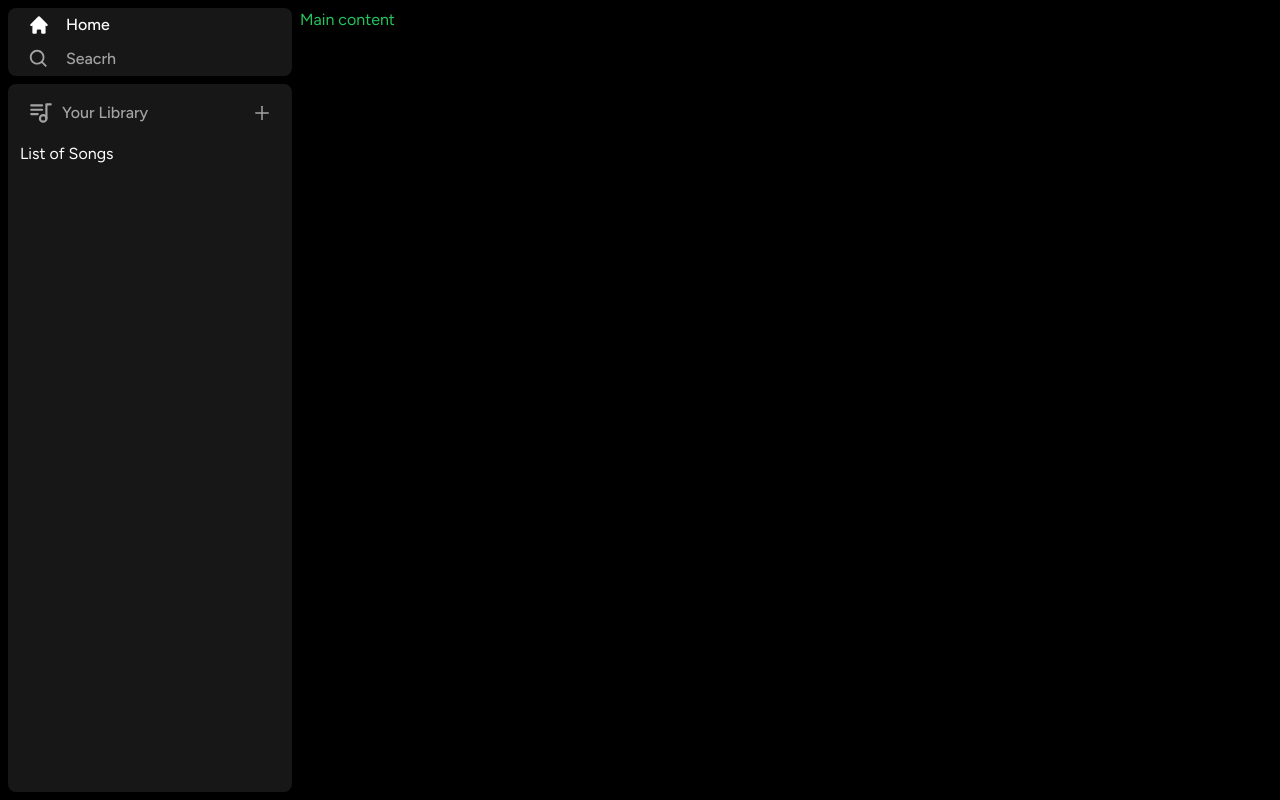
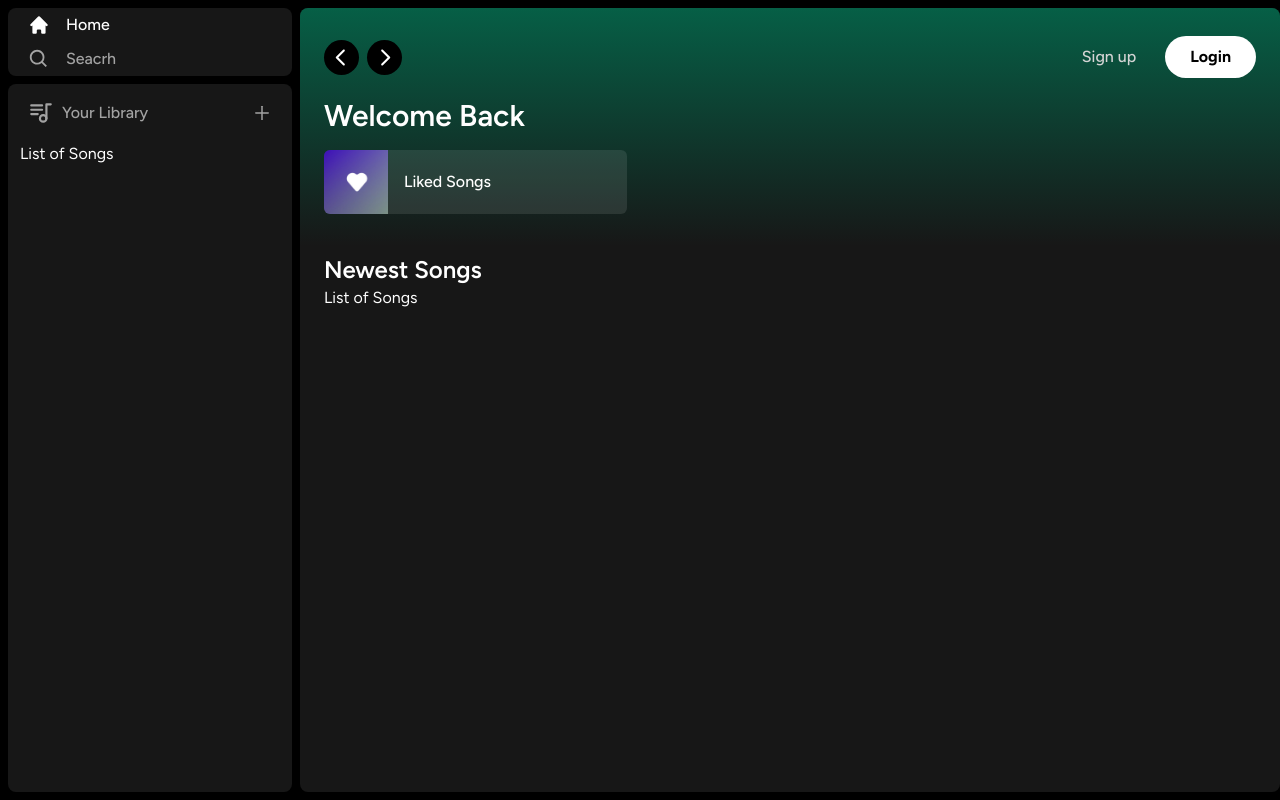
Before and after one commit to Rio-awsm/spotify-clone-2.0--advance, a Next.js app: page / in a window 1280 px wide. Built offline with nearby package versions, Linux system fonts and the light colour scheme.

Commit message:
complete layout done

```diff
--- a/app/(site)/page.tsx
+++ b/app/(site)/page.tsx
@@ -1,8 +1,46 @@
+import Header from "@/components/Header";
+import ListItem from "@/components/ListItem";
 
 export default function Home() {
   return (
-    <div className="text-green-500">
-      Main content
+    <div
+      className="bg-neutral-900
+    rounded-lg
+    h-full
+    w-full overflow-hidden overflow-y-auto"
+    >
+      <Header>
+        <div className="mb-2">
+          <h1
+            className="
+            text-white
+              text-3xl
+              font-semibold
+            "
+          >
+            Welcome Back
+          </h1>
+          <div
+            className="grid
+              grid-cols-1
+              sm:grid-cols-2
+              xl:grid-cols-3
+              2xl:grid-cols-4
+              gap-3
+              mt-4"
+          >
+            <ListItem image="/images/liked.png" name={"Liked Songs"} href={"liked"} />
+          </div>
+        </div>
+      </Header>
+      <div className="mt-2 mb-7 px-6">
+       <div className="flex justify-between items-center">
+        <h1 className="text-white text-2xl font-semibold">Newest Songs</h1>
+       </div>
+       <div>
+        List of Songs
+       </div>
       </div>
-  )
+    </div>
+  );
 }
--- /dev/null
+++ b/components/Button.tsx
@@ -0,0 +1,40 @@
+import { forwardRef } from "react";
+import { twMerge } from "tailwind-merge";
+
+interface ButtonProps extends React.ButtonHTMLAttributes<HTMLButtonElement> {}
+
+const Button = forwardRef<HTMLButtonElement, ButtonProps>(
+  ({ className, children, disabled, type = "button", ...props }, ref) => {
+    return (
+      <button
+        type={type}
+        className={twMerge(
+          `w-full
+            rounded-full
+            bg-green-500
+            border
+            border-transparent
+            px-3
+            py-3
+            disabled:cursor-not-allowed
+            disabled:opacity-50
+            text-black
+            font-bold
+            hover:opacity-75
+            transition`,
+          disabled && "opacity-75 cursor-not-allowed",
+          className
+        )}
+        disabled={disabled}
+        ref={ref}
+        {...props}
+      >
+        {children}
+      </button>
+    );
+  }
+);
+
+Button.displayName = "Button";
+
+export default Button;
--- /dev/null
+++ b/components/Header.tsx
@@ -0,0 +1,115 @@
+"use client";
+import { useRouter } from "next/navigation";
+import { twMerge } from "tailwind-merge";
+import { RxCaretLeft, RxCaretRight } from "react-icons/rx";
+import { HiHome } from "react-icons/hi";
+import { BiSearch } from "react-icons/bi";
+import Button from "./Button";
+
+interface HeaderProps {
+  children: React.ReactNode;
+  className?: string;
+}
+
+const Header: React.FC<HeaderProps> = ({ children, className }) => {
+  const router = useRouter();
+
+  const handleLogout = () => {
+    //logout feature
+  };
+  return (
+    <div
+      className={twMerge(
+        `h-fit bg-gradient-to-b from-emerald-800 p-6`,
+        className
+      )}
+    >
+      <div className="w-full mb-4 flex items-center justify-between">
+        <div className="hidden md:flex gap-x-2 items-center">
+          <button
+            onClick={() => router.back()}
+            className="rounded-full
+              bg-black
+              flex
+              items-center
+              justify-center
+              cursor-pointer
+              hover:opacity-75
+              transition"
+          >
+            <RxCaretLeft size={35} className="text-white" />
+          </button>
+          <button
+            onClick={() => router.forward()}
+            className="rounded-full
+              bg-black
+              flex
+              items-center
+              justify-center
+              cursor-pointer
+              hover:opacity-75
+              transition"
+          >
+            <RxCaretRight size={35} className="text-white" />
+          </button>
+        </div>
+        <div className="flex md:hidden gap-x-2 items-center">
+          <button
+            onClick={() => router.push("/")}
+            className="
+              rounded-full
+              p-2
+              bg-white
+              flex
+              items-center
+              justify-center
+              cursor-pointer
+              hover:opacity-75
+              transition
+            "
+          >
+            <HiHome className="text-black" size={20} />
+          </button>
+          <button
+            onClick={() => router.push("/search")}
+            className="
+              rounded-full
+              p-2
+              bg-white
+              flex
+              items-center
+              justify-center
+              cursor-pointer
+              hover:opacity-75
+              transition
+            "
+          >
+            <BiSearch className="text-black" size={20} />
+          </button>
+        </div>
+        <div className="flex justify-between items-center gap-x-4">
+          <>
+            <div>
+              <Button
+                onClick={() => {}}
+                className=" bg-transparent
+                    text-neutral-300
+                    font-medium"
+              >
+                Sign up
+              </Button>
+            </div>
+            <div>
+              <Button className="bg-white px-6 py-2" onClick={() => {}}>
+                Login
+              </Button>
+            </div>
+          </>
+        </div>
+      </div>
+      {children}
+    </div>
+  );
+};
+
+export default Header;
--- /dev/null
+++ b/components/ListItem.tsx
@@ -0,0 +1,61 @@
+"use client";
+
+import { useRouter } from "next/navigation";
+import Image from "next/image";
+import { FaPlay } from "react-icons/fa";
+
+interface ListItemProps {
+  image: string;
+  name: string;
+  href: string;
+}
+
+const ListItem: React.FC<ListItemProps> = ({ image, name, href }) => {
+  const router = useRouter();
+
+  const onClick = () => {
+    //auth before
+    router.push(href);
+  };
+  return (
+    <button
+    onClick={onClick}
+      className=" relative
+    group
+    flex
+    items-center
+    rounded-md
+    overflow-hidden
+    gap-x-4
+    bg-neutral-100/10
+    cursor-pointer
+    hover:bg-neutral-100/20
+    transition
+    pr-4"
+    >
+      <div className="relative min-h-[64px] min-w-[64px]">
+        <Image className="object-cover" fill src={image} alt="image" />
+      </div>
+      <p className="font-medium truncate py-5">{name}</p>
+      <div
+        className="absolute
+          transition
+          opacity-0
+          rounded-full
+          flex
+          items-center
+          justify-center
+          bg-green-500
+          p-4
+          drop-shadow-md
+          right-4
+          group-hover:opacity-100
+          hover:scale-110"
+      >
+        <FaPlay className="text-black" />
+      </div>
+    </button>
+  );
+};
+
+export default ListItem;
```
Also changed, not shown: public/images/liked.png (added).
